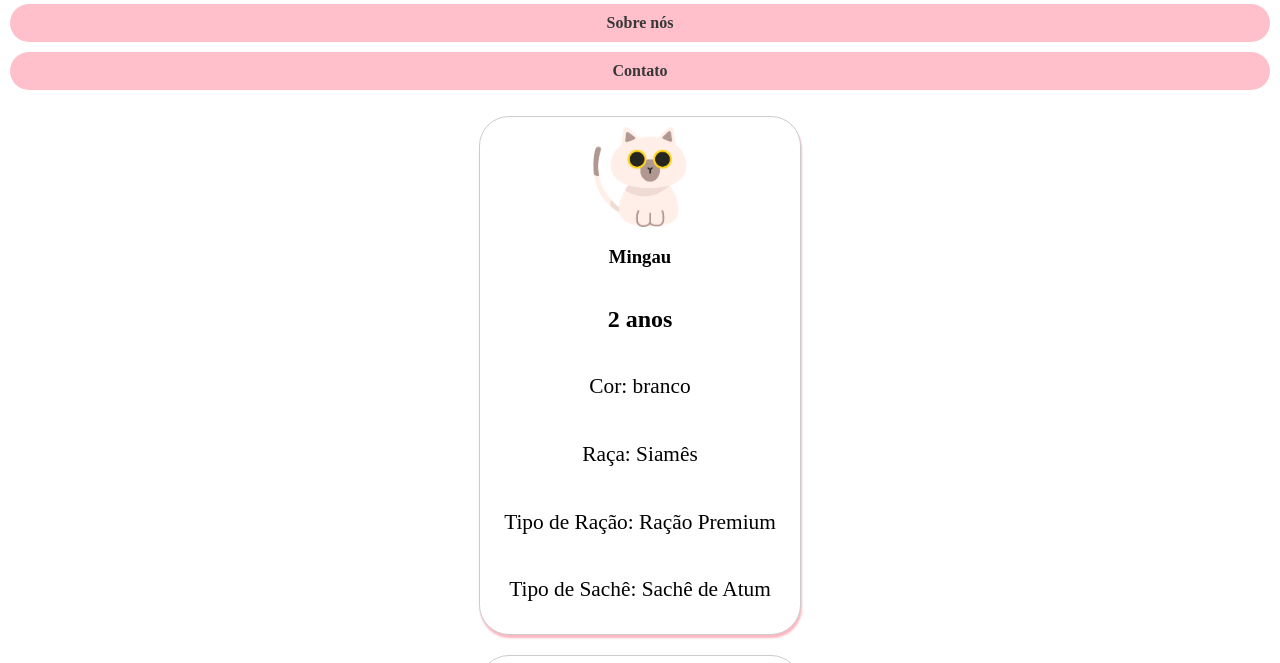
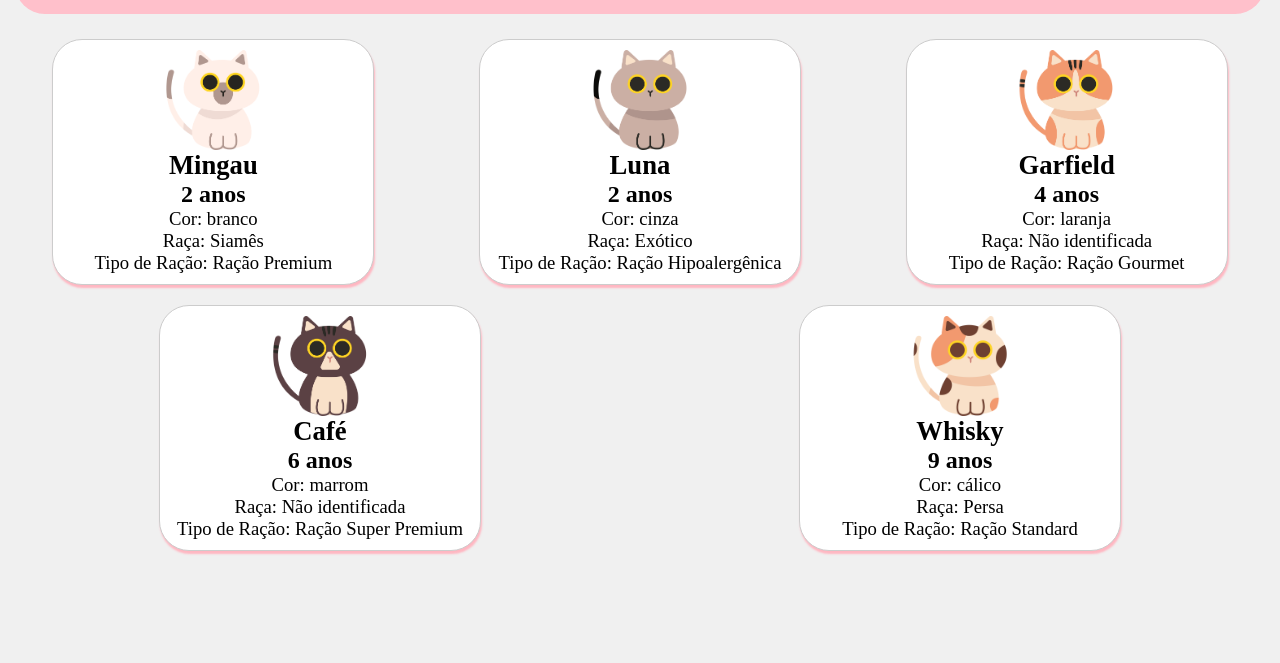
Before and after one commit to carolssun/POC-3---MEDIA-QUERIES, a plain HTML site: page index.html in a window 1280 px wide. Shown: the part 124-787 px from the top of the page. Drawn offline with Linux system fonts and the light colour scheme.

Commit message:
POC finalizada

```diff
--- a/css/style.css
+++ b/css/style.css
@@ -1,52 +1,42 @@
+*{
+    margin:0;
+    padding: 0;
+
+}
+
 /* Variáveis */
 :root {
     --fgcolor: #383838;
-    --bgcolor: pink;
-    --mobile_p_font_size: 16pt;
-    --desktop_font_size: 12pt;
+    --nav_color: pink;
+
+    --moblie_bg_color: #c6e5b1;
+    --mobile_p_font_size: 20pt;
+    --mobile_h1:25pt;
+
+    --tablet_bg_color:#cca9dd;
+    --tablet_font_size: 18pt;
+    --tablet_h1:22pt;
+
+    --desktop_font_size: 14pt;
+    --desktop_bg_color:#f0f0f0;
+    --desktop_h1:20pt;
 }
 
 /* Reset */
 html,
 body {
-    margin: 0;
-    padding: 0;
     height: 100%;
 }
 
 /* Text */
-p {
-    font-size: var(--mobile_p_font_size);
-}
-
 header h1 {
     text-align: center;
 }
 
 /* Geral */
-#galeria {
-    display: flex;
-    flex-direction: column;
-    align-items: center;
-}
-
 nav ul {
     list-style: none;
     padding: 0;
-}
-
-nav ul li {
-    cursor: pointer;
-    background-color: var(--bgcolor);
-    color: var(--fgcolor);
-    border-radius: 30px;
-
-    padding: 10px;
-    margin: 10px;
-
-    font-size: var(--desktop_font_size);
-    font-weight: bold;
-    text-align: center;
 }
 
 /* Card */
@@ -75,6 +65,31 @@ nav ul li {
     height: 100px;
 }
 
+
+/* Mobile */
+#galeria {
+    display: flex;
+    flex-direction: column;
+    align-items: center;
+}
+body{
+    background-color: var(--moblie_bg_color) ;
+}
+
+nav ul li {
+    cursor: pointer;
+    background-color: var(--nav_color);
+    color: var(--fgcolor);
+    border-radius: 30px;
+
+    padding: 10px;
+    margin: 10px;
+
+    font-size: var(--mobile_p_font_size);
+    font-weight: bold;
+    text-align: center;
+}
+
 .card-content {
     display: flex;
     flex-direction: column;
@@ -84,19 +99,116 @@ nav ul li {
     padding: 0;
     gap: 0;
 }
+p {
+    font-size: var(--mobile_p_font_size);
+}
+h1{
+    font-size: var(--mobile_h1);
+}
 
-/* Mobile */
+/*TABLET*/
+@media screen and (min-width: 768px) {
+    #galeria {
+        display: flex;
+        flex-wrap: wrap; /* Permite que os cards "quebrem" para a linha de baixo */
+        justify-content: center;
+        flex-direction: row; /* Alinha os cards em linha */
+        align-items: center;
+    }
 
+    body{
+        background-color: var(--tablet_bg_color);
+    }
 
-/* Desktop e outros */
+    nav ul li {
+        cursor: pointer;
+        background-color: var(--fgcolor);
+        color: var(--nav_color);
+        border-radius: 30px;
+
+        padding: 10px;
+        margin: 10px;
+
+        font-size: var(--tablet_font_size);
+        font-weight: bold;
+        text-align: center;
+    }
+    p {
+        font-size: var(--tablet_font_size);
+    }
+    h1{
+        font-size: var(--tablet_h1);
+    }
+
+}
+
+/* DESKTOP*/
 @media screen and (min-width: 1200px) {
     #galeria {
         display: flex;
+        flex-wrap: wrap; /* Permite que os cards "quebrem" para a linha de baixo */
+        justify-content: space-around;
+        flex-direction: row; /* Alinha os cards em linha */
+    }
+    body{
+        background-color: var(--desktop_bg_color)
+    }
+    nav{
+        background-color: pink;
+        border-radius: 30px;
+        margin:15px;
+    }
+    nav ul{
+        display:flex;
+        justify-content: space-around;
+        padding: 15px;
+    }
+
+    nav ul li {
+        cursor: pointer;
+        background-color: var(--nav_color);
+        color: var(--fg_color);
+
+        font-size: var(--desktop_font_size);
+        font-weight: bold;
+        text-align: center;
+    }
+    p {
+        font-size: var(--desktop_font_size);
+    }
+    h1{
+        font-size: var(--desktop_h1);
     }
 
 }
 
 /* Impressão */
-@media print {
+@media print and (orientation:landscape) {
+    nav ul{
+        display:none;
+    }
+    #galeria {
+        display: flex;
+        flex-wrap: wrap; /* Permite que os cards "quebrem" para a linha de baixo */
+        justify-content: center;
+        flex-direction: row; /* Alinha os cards em linha */
+        align-items: center;
+    }
+    .card{
+        max-height: 400px;
+    }
+}
+    @media print and (orientation:portrait) {
+        nav ul{
+            display:none;
+        }
+        #galeria {
+            display: flex;
+            flex-wrap: wrap; /* Permite que os cards "quebrem" para a linha de baixo */
+            justify-content: center;
+            flex-direction: row; /* Alinha os cards em linha */
+            align-items: center;
+        }
+
 
 }
--- a/js/script.js
+++ b/js/script.js
@@ -1,9 +1,9 @@
 const listaGatinhos = [
-    { nome: "Mingau", idade: 2, foto: "./images/branco.png", cor: "branco", raca: "Siamês", ração: "Ração Premium", sachê: "Sachê de Atum" },
-    { nome: "Whisky", idade: 9, foto: "./images/calico.png", cor: "cálico", raca: "Persa", ração: "Ração Standard", sachê: "Sachê de Frango" },
-    { nome: "Café", idade: 6, foto: "./images/marrom.png", cor: "marrom", raca: "Não identificada", ração: "Ração Super Premium", sachê: "Sachê de Carne" },
-    { nome: "Luna", idade: 2, foto: "./images/cinza.png", cor: "cinza", raca: "Exótico", ração: "Ração Hipoalergênica", sachê: "Sachê de Salmão" },
-    { nome: "Garfield", idade: 4, foto: "./images/laranja.png", cor: "laranja", raca: "Não identificada", ração: "Ração Gourmet", sachê: "Sachê de Peru" }
+    { nome: "Mingau", idade: 2, foto: "./images/branco.png", cor: "branco", raca: "Siamês", ração: "Ração Premium" },
+    { nome: "Whisky", idade: 9, foto: "./images/calico.png", cor: "cálico", raca: "Persa", ração: "Ração Standard"},
+    { nome: "Café", idade: 6, foto: "./images/marrom.png", cor: "marrom", raca: "Não identificada", ração: "Ração Super Premium"},
+    { nome: "Luna", idade: 2, foto: "./images/cinza.png", cor: "cinza", raca: "Exótico", ração: "Ração Hipoalergênica"},
+    { nome: "Garfield", idade: 4, foto: "./images/laranja.png", cor: "laranja", raca: "Não identificada", ração: "Ração Gourmet"}
 ];
 
 const exibirGatosOrdenados = () => {
@@ -20,7 +20,6 @@ const exibirGatosOrdenados = () => {
                 <p>Cor: ${gato.cor}</p>
                 <p>Raça: ${gato.raca}</p>
                 <p>Tipo de Ração: ${gato.ração}</p>
-                <p>Tipo de Sachê: ${gato.sachê}</p>
             </div>
         </article>
     `);
```
